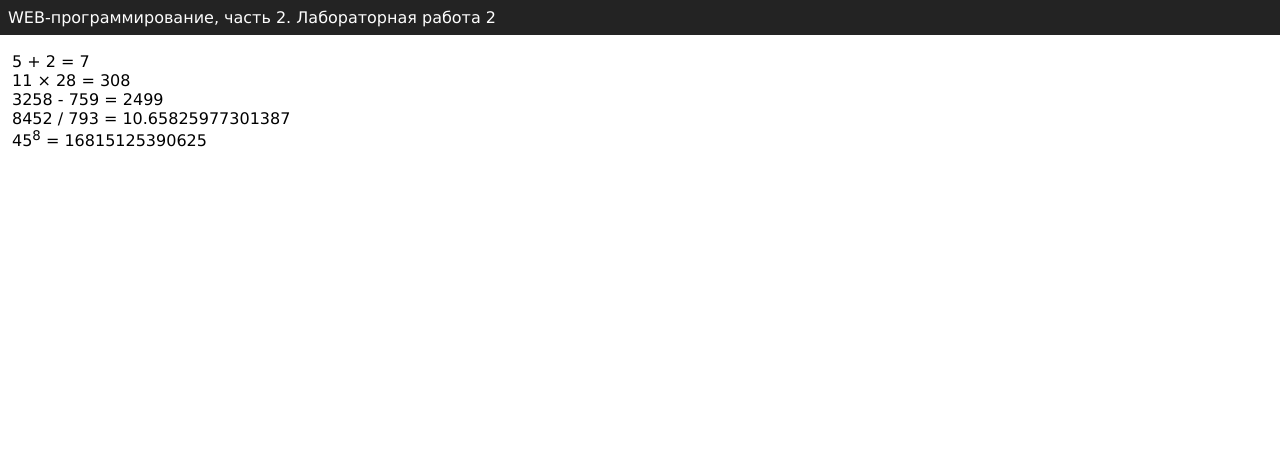
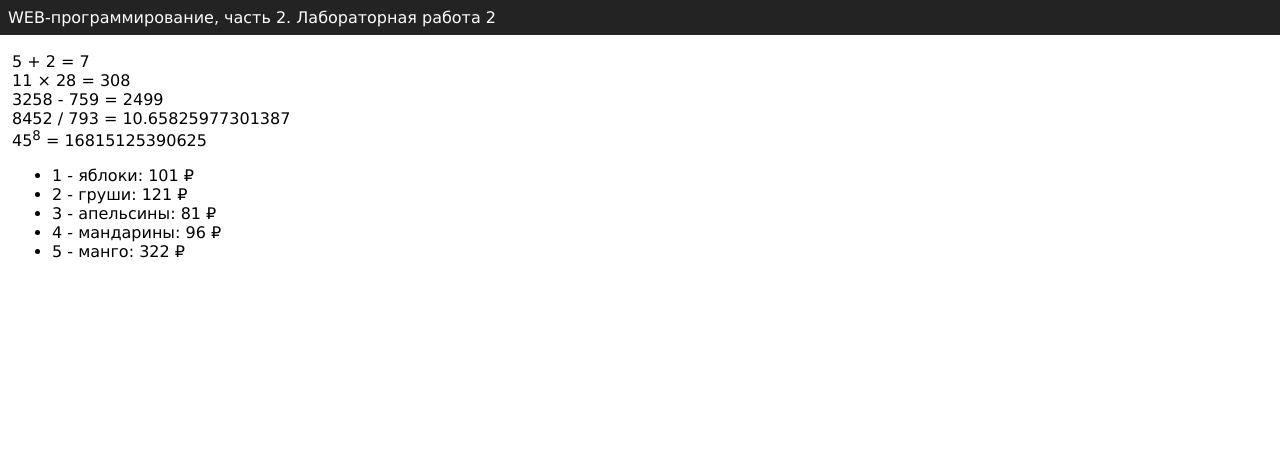
Before and after one commit to riderito/web-back-labs, a Flask app: page /lab2/example in a window 1280 px wide. Shown: the top 457 px of the page. Run offline with Flask 3, Linux system fonts and the light colour scheme.

Commit message:
Цикл в шаблоне

```diff
--- a/app.py
+++ b/app.py
@@ -269,9 +269,14 @@ def add_flower(name):
 
 @app.route('/lab2/example')
 def example():
-    name = 'Алексей Степук'
-    number_lab = 2
-    group_student = 'ФБИ-24'
-    number_course = 3
+    name, number_lab, group_student, number_course = 'Алексей Степук', 2, 'ФБИ-24', 3
+    fruits = [
+        {'name': 'яблоки', 'price': 101},
+        {'name': 'груши', 'price': 121},
+        {'name': 'апельсины', 'price': 81},
+        {'name': 'мандарины', 'price': 96},
+        {'name': 'манго', 'price': 322}
+    ]
     return render_template('example.html', name=name, number_lab=number_lab,
-                           group_student=group_student, number_course=number_course)
+                           group_student=group_student, number_course=number_course,
+                           fruits=fruits)
--- a/templates/example.html
+++ b/templates/example.html
@@ -16,7 +16,12 @@
         11 × 28 = {{ 11 * 28 }}<br>
         3258 - 759 = {{ 3258 - 759 }}<br>
         8452 / 793 = {{ 8452 / 793 }}<br>
-        45<sup>8</sup> = {{ 45 ** 8 }}
+        45<sup>8</sup> = {{ 45 ** 8 }}<br>
+        <ul>
+            {% for f in fruits %}
+            <li>{{ loop.index }} - {{ f.name }}: {{ f.price }} &#8381;</li>
+            {% endfor %}
+        </ul>
     </main>
 
     <footer>
```
